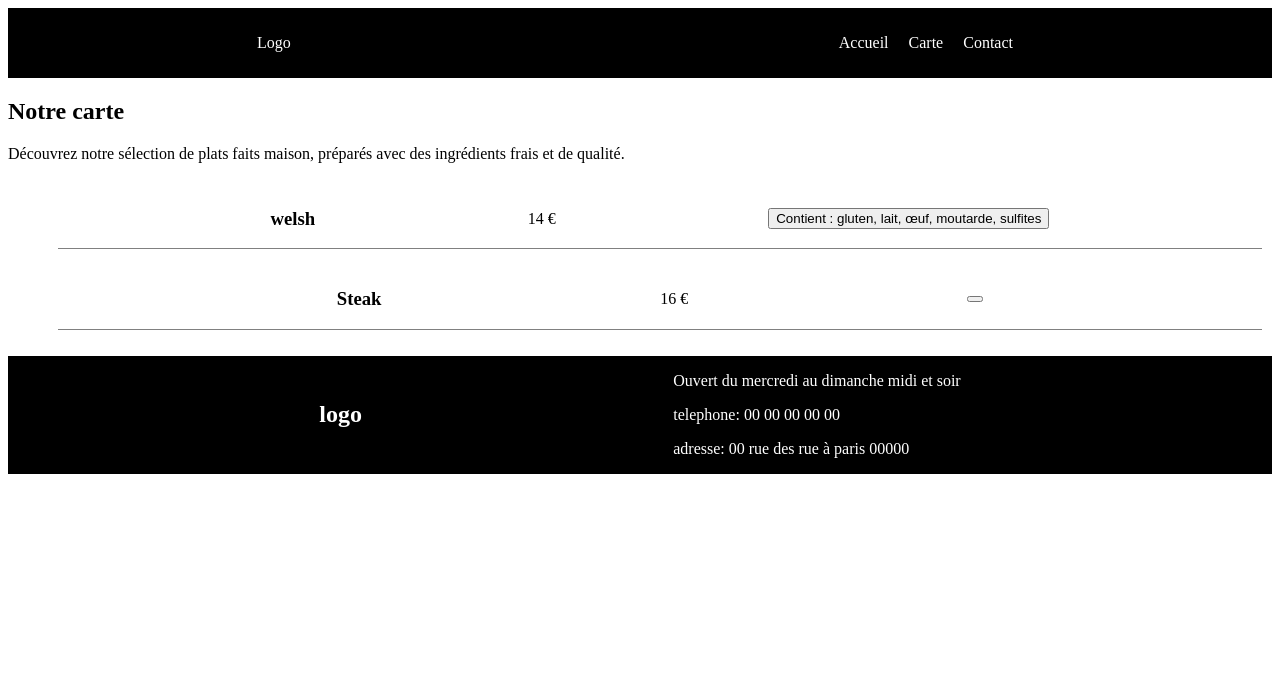
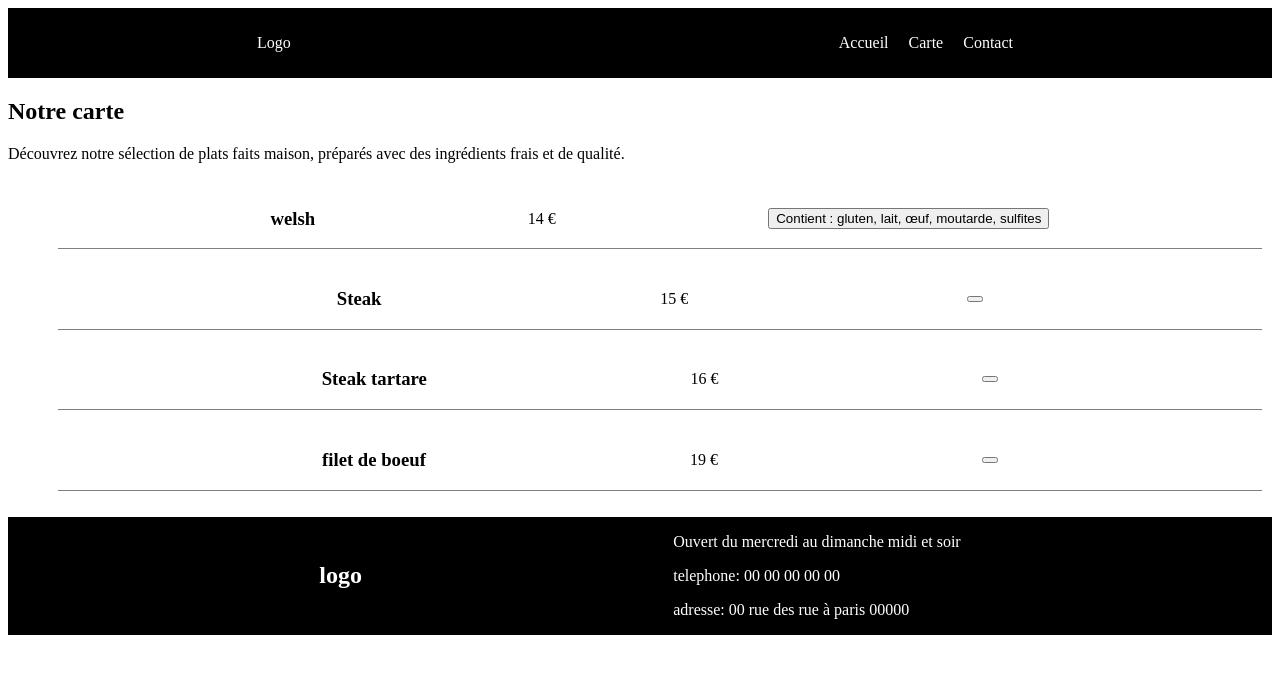
Before and after one commit to deknuydtbenjamin/restau, a React (Vite) app: page / in a window 1280 px wide. Shown: the top 674 px of the page. Built offline with nearby package versions, Linux system fonts and the light colour scheme.

Commit message:
feat: add plats

```diff
--- a/src/components/carte/index.ts
+++ b/src/components/carte/index.ts
@@ -20,16 +20,16 @@ export const menu: MenuType[] = [
      {
 		id: 2,
         name: "Steak",
+        price: 15
+	},
+    {
+		id: 2,
+        name: "Steak tartare",
         price: 16
 	},
+    {
+		id: 2,
+        name: "filet de boeuf",
+        price: 19
+	},
 ]
-// export const allergie :AllergeneType[] = [
-//     {
-//         id:1,
-//         content:"Contient : gluten, lait, œuf, moutarde, sulfites"
-//     },
-//     {
-//         id:2,
-//         content:"Contient "
-//     }
-// ]
```
